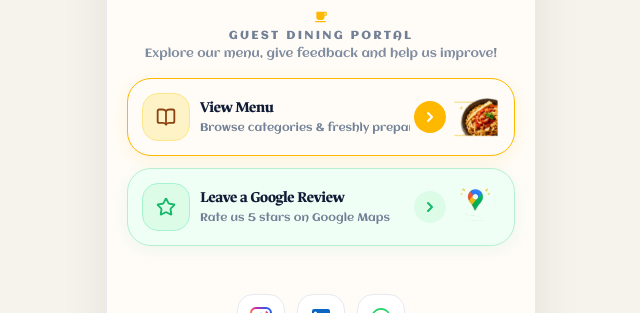
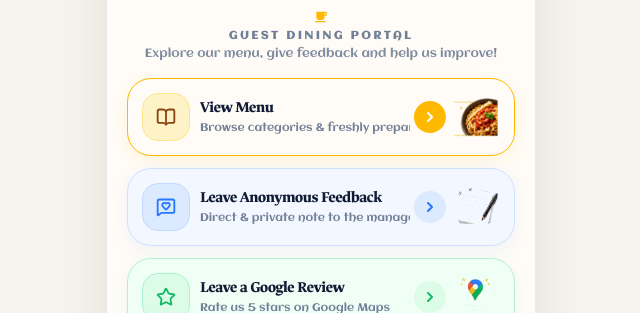
Before and after one commit to RenzaTech/RENZA-restaurant, a Next.js app in the folder customer-menu/: page / in a window 1280 px wide. Shown: the part 487-800 px from the top of the page, without its empty margins (319-959 px from the left). Built offline with nearby package versions, Linux system fonts and the light colour scheme; no server answers; a web font is replaced by a local one.

Commit message:
Revert "feat(customer-menu): display customer feedback card only when restaurant admin provides feedbackUrl"
This reverts commit 5315fd2685504c3143b2406bc28a5badf0477d3d.

```diff
--- a/customer-menu/components/PortalClient.jsx
+++ b/customer-menu/components/PortalClient.jsx
@@ -259,12 +259,6 @@ export default function PortalClient({
 
   const restaurantName = restaurant?.name || "Anbu'de Cafe";
   const googleReviewUrl = resolveGoogleReviewUrl(restaurant);
-  const rawFeedbackUrl = (restaurant?.feedbackUrl || '').trim();
-  const feedbackUrl = rawFeedbackUrl
-    ? (rawFeedbackUrl.startsWith('http://') || rawFeedbackUrl.startsWith('https://')
-        ? rawFeedbackUrl
-        : `https://${rawFeedbackUrl}`)
-    : null;
 
   // Navigation handlers with mobile hardware back button support
   const handleOpenMenu = () => {
@@ -525,17 +519,15 @@ export default function PortalClient({
                   onClick={handleOpenMenu}
                 />
 
-                {/* Action Card 2: Customer Feedback (Displayed ONLY if restaurant admin provided feedback form link) */}
-                {feedbackUrl && (
-                  <ActionCard
-                    icon={MessageSquareHeart}
-                    variant="blue"
-                    title="Customer Feedback"
-                    subtitle="Share your dining feedback with us"
-                    illustration="/hub/card-notepad.png"
-                    href={feedbackUrl}
-                  />
-                )}
+                {/* Action Card 2: Leave Anonymous Feedback */}
+                <ActionCard
+                  icon={MessageSquareHeart}
+                  variant="blue"
+                  title="Leave Anonymous Feedback"
+                  subtitle="Direct & private note to the manager"
+                  illustration="/hub/card-notepad.png"
+                  onClick={handleOpenFeedback}
+                />
 
                 {/* Action Card 3: Leave a Google Review (Direct redirect on mobile) */}
                 <ActionCard
```
